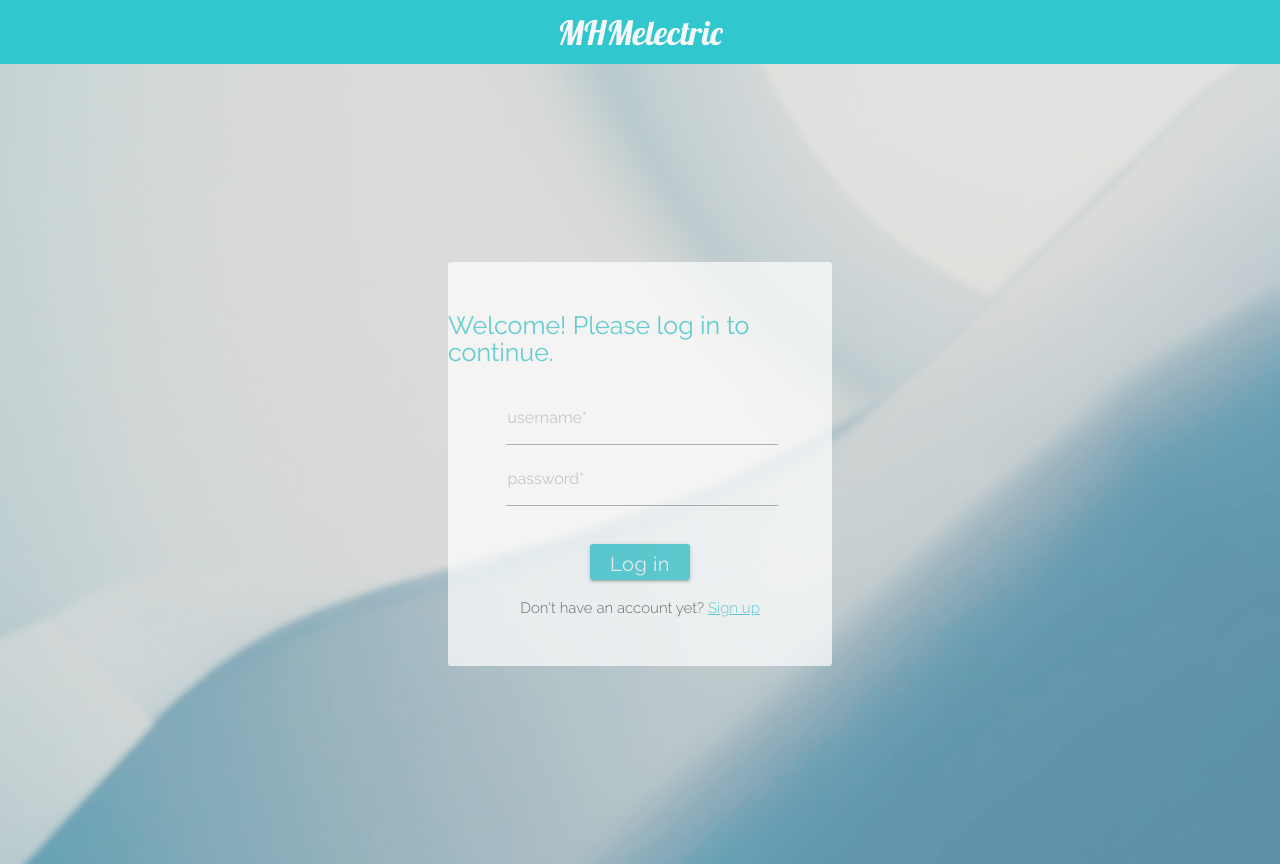
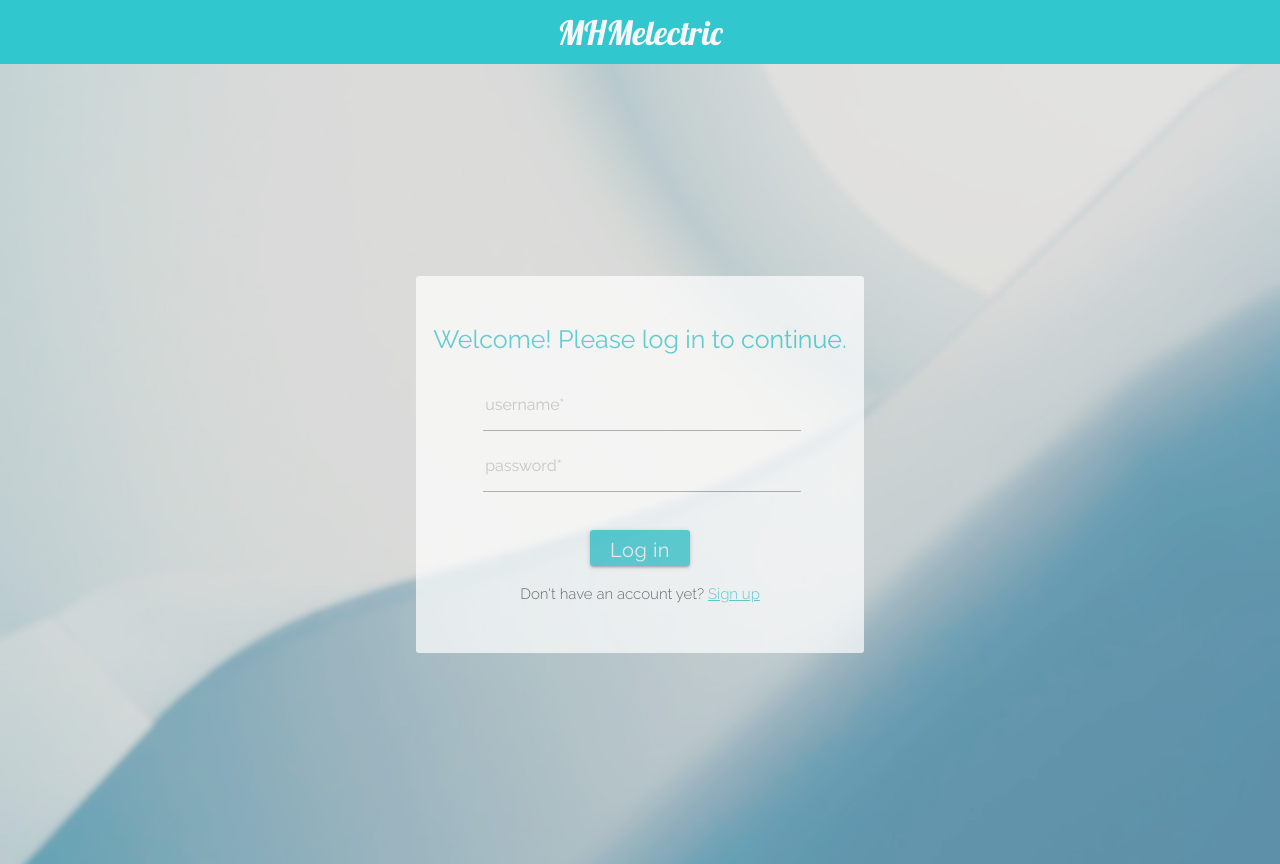
Before and after one commit to markosbaratsas/MHMelectric, a React (Create React App) app in the folder frontend/user_management/: page / in a window 1280 px wide. Built offline with nearby package versions, Linux system fonts and the light colour scheme.

Commit message:
Remove console logs and fix some style bugs

```diff
--- a/frontend/user_management/src/Bill.js
+++ b/frontend/user_management/src/Bill.js
@@ -48,7 +48,6 @@ function Bill() {
         }
         axios(details)
             .then( (response) => {
-            console.log(response.data["periodic_bills"])
             localStorage.setItem("bill", JSON.stringify(response.data["periodic_bills"]))
             const billArray = []
             const previousBillArray = []
@@ -123,8 +122,6 @@ function Bill() {
                   </div>
                   <div className='profile-left'>
                     <button className='link' onClick={() => {
-                                                  console.log(bill["periodic_bill_id"])
-
                                                   var details = {
                                                     method: 'get',
                                                     url: 'http://127.0.0.1:8765/evcharge/api/get_sessions_of_periodic_bill/'+bill["periodic_bill_id"],
@@ -134,7 +131,6 @@ function Bill() {
                                                 }
                                                 axios(details)
                                                     .then( (response) => {
-                                                      console.log(response.data["sessions"].length)
                                                       for(let i = 0; i < response.data["sessions"].length; i++) {
                                                         if(response.data["sessions"][i]["charge_program"]===null)
                                                           response.data["sessions"][i]["charge_program"] = {'description': ''}
@@ -155,7 +151,6 @@ function Bill() {
                                                       }
                                                       setSession(response.data["sessions"])
                                                       setModalIsOpen(true);
-                                                      console.log(response.data)
                                                     })
                                                     .catch( (error) => {
                                                         console.log(error)
@@ -175,8 +170,8 @@ function Bill() {
                         }
                       }
                       axios(details)
-                        .then( (response) => {
-                          console.log(response)
+                        // .then( (response) => {
+                        .then( () => {
                           setRefresh(true)
                           alert("Bill paid!")
                         })
@@ -215,8 +210,6 @@ function Bill() {
                   </div>
                   <div className='profile-left'>
                     <button className='link' onClick={() => {
-                                                  console.log(previousBill["periodic_bill_id"])
-
                                                   var details = {
                                                     method: 'get',
                                                     url: 'http://127.0.0.1:8765/evcharge/api/get_sessions_of_periodic_bill/'+previousBill["periodic_bill_id"],
@@ -226,7 +219,6 @@ function Bill() {
                                                 }
                                                 axios(details)
                                                     .then( (response) => {
-                                                      console.log(response.data["sessions"].length)
                                                       for(let i = 0; i < response.data["sessions"].length; i++) {
                                                         if(response.data["sessions"][i]["charge_program"]===null)
                                                           response.data["sessions"][i]["charge_program"] = {'description': ''}
@@ -247,7 +239,6 @@ function Bill() {
                                                       }
                                                       setSession(response.data["sessions"])
                                                       setModalIsOpen(true);
-                                                      console.log(response.data)
                                                     })
                                                     .catch( (error) => {
                                                         console.log(error)
--- a/frontend/user_management/src/Car.js
+++ b/frontend/user_management/src/Car.js
@@ -19,7 +19,6 @@ function Car() {
             }
             axios(details)
                 .then( (response) => {
-                    console.log(response.data)
                     setCar(response.data["cars"])
                     localStorage.setItem("cars", JSON.stringify(response.data["cars"]))
                 })
--- a/frontend/user_management/src/Login.js
+++ b/frontend/user_management/src/Login.js
@@ -18,7 +18,6 @@ function Login(props) {
 
     useEffect(() => {
         if(localStorage.getItem("username")!==null) setLoggedIn(true)
-        console.log(localStorage)
     }, [])
 
     const handleSubmit = (e) => {
--- a/frontend/user_management/src/Profile.js
+++ b/frontend/user_management/src/Profile.js
@@ -15,8 +15,6 @@ function Profile() {
     }
 
     useEffect(() => {
-        console.log("tokens")
-        console.log(localStorage)
         if (localStorage.getItem("username")===null) {
             var details = {
                 method: 'get',
@@ -27,7 +25,6 @@ function Profile() {
             }
             axios(details)
                 .then( (response) => {
-                console.log(response.data)
                 localStorage.setItem("username", response.data["username"])
                 localStorage.setItem("email", response.data["email"])
                 localStorage.setItem("owner_id", response.data["car_owner"]["owner_id"])
--- a/frontend/user_management/src/Select.js
+++ b/frontend/user_management/src/Select.js
@@ -17,7 +17,6 @@ function Select() {
     const handleChange = (e) => {
         const { value, name } = e.target
         setDataPost({...dataPost, [name]: value})
-        console.log(dataPost)
     }
 
     const handleChangeInt = (e) => {
@@ -72,8 +71,6 @@ function Select() {
     }
 
     function sendPost() {
-        console.log("dataPost")
-        console.log(dataPost)
         var details = {
             method: 'post',
             url: 'http://127.0.0.1:8765/evcharge/api/add_session',
@@ -84,7 +81,6 @@ function Select() {
         }
         axios(details)
             .then( (response) => {
-                console.log(response.data)
                 alert(response.data["response"])
                 window.location.reload(false)
             })
--- a/frontend/user_management/src/SignUp.js
+++ b/frontend/user_management/src/SignUp.js
@@ -32,7 +32,6 @@ function SignUp() {
                 if(response.data["username"][0]==="A user with that username already exists.") alert("A user with that username already exists.")
                 else {
                     setAuthTokens(response.data["token"]);
-                    console.log(response)
                     setLoggedIn(true);
                 }
             })
--- a/frontend/user_management/src/css/Login.css
+++ b/frontend/user_management/src/css/Login.css
@@ -10,7 +10,7 @@
 }
 
 .login {
-    width: 30%;
+    width: 35%;
     display: flex;
     flex-direction: column;
     align-items: center;
--- a/frontend/user_management/src/css/Profile.css
+++ b/frontend/user_management/src/css/Profile.css
@@ -17,7 +17,8 @@
     border-radius: 3px;
     padding: 20px;
     box-shadow: rgb(173, 173, 173) 1px 2px 7px;
-    min-width: 700px;
+    /* min-width: 700px; */
+    min-width: 35%;
     padding: 20px 40px 20px 40px;
 }
 
```
